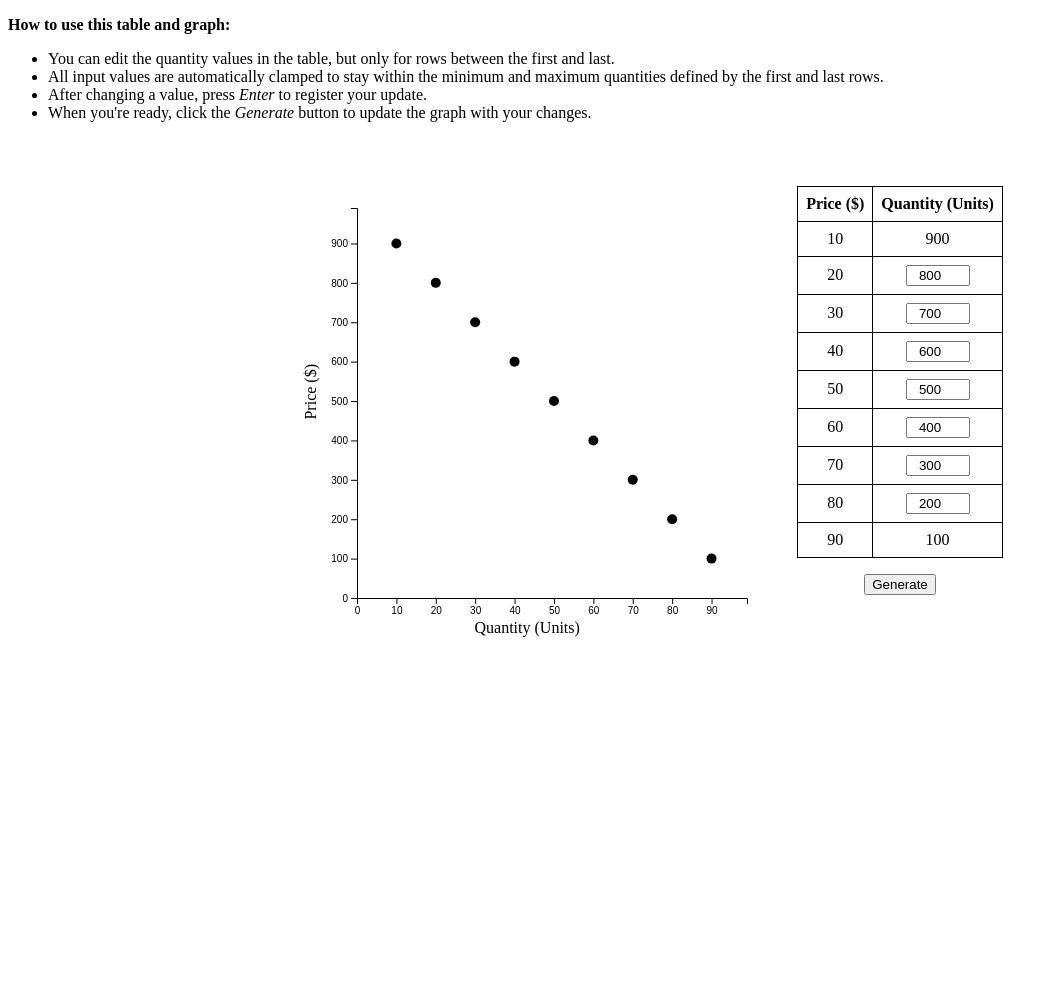
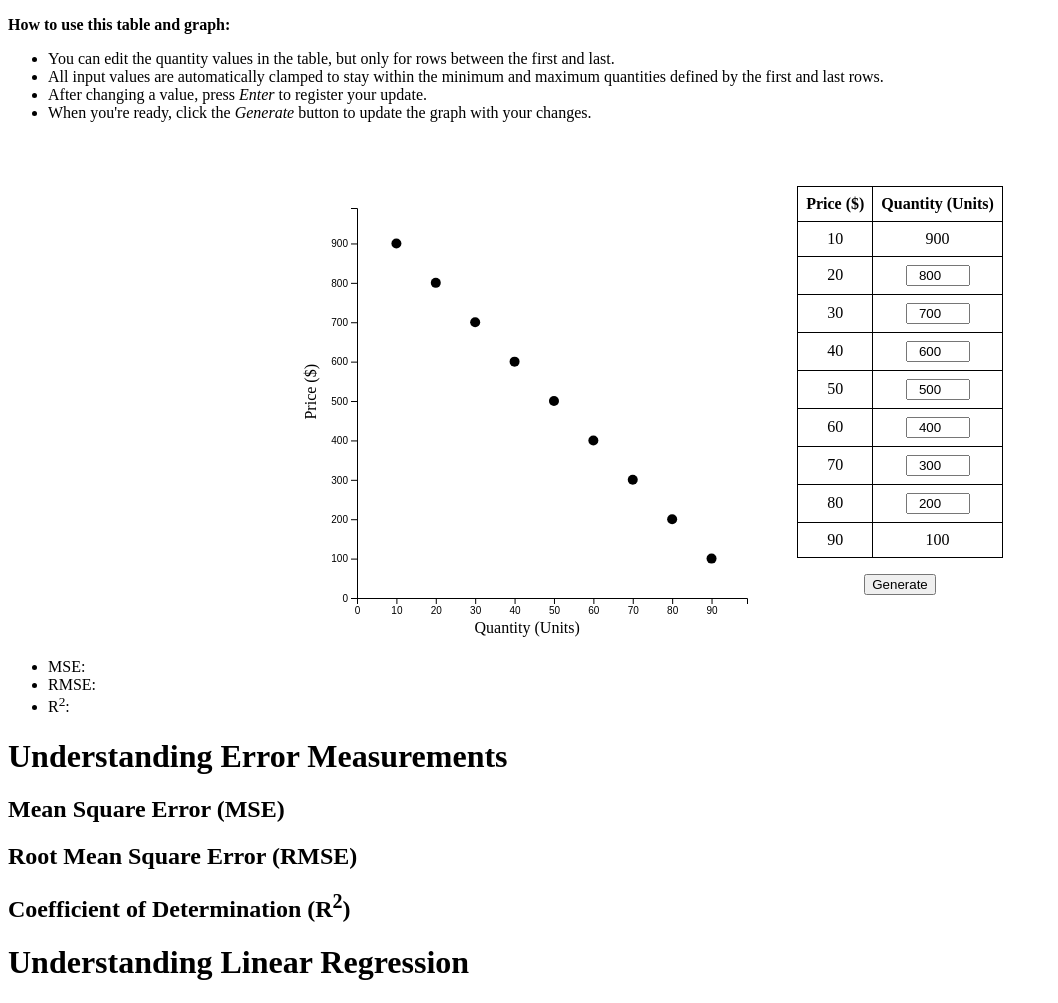
Before and after one commit to Jsk07211/demand-curve-generator, a plain HTML site: page index.html in a window 1280 px wide. Shown: the whole page, without its empty margins (0-1058 px from the left). Before the commit the page ends 800 px from the top, so only its background shows below. Drawn offline with nearby package versions, Linux system fonts and the light colour scheme.

Commit message:
narrow down types of errors to discuss

```diff
--- a/index.html
+++ b/index.html
@@ -26,6 +26,20 @@
             <button style="margin-top: 1rem;" id="generate">Generate</button>
         </div>
     </div>
+    <div id="error-container">
+        <ul>
+            <li>MSE: </li>
+            <li>RMSE: </li>
+            <li>R<sup>2</sup>: </li>
+        </ul>
+    </div>
+    <div>
+        <h1>Understanding Error Measurements</h1>
+        <h2>Mean Square Error (MSE)</h2>
+        <h2>Root Mean Square Error (RMSE)</h2>
+        <h2>Coefficient of Determination (R<sup>2</sup>)</h2>
+        <h1>Understanding Linear Regression</h1>
+    </div>
 
     <!-- Script runs after HTML is loaded -->
     <script src="https://d3js.org/d3.v7.min.js"></script>
```
Also changed, not shown: js/regression.js (added, +27 -0 lines), 1 other file.
